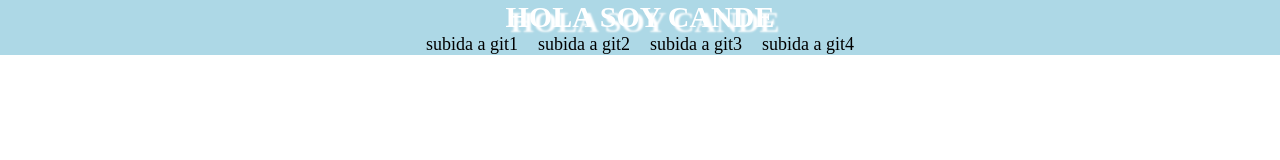
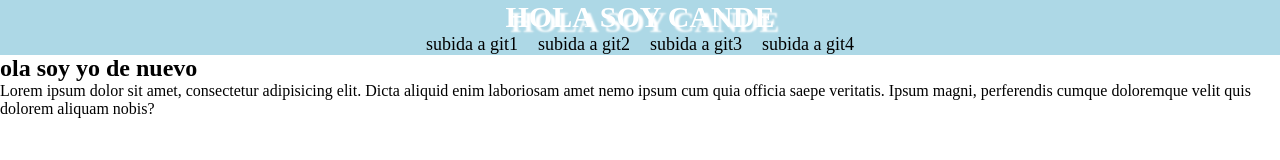
Before and after one commit to candelaficarra/PROYECTO-TARDE, a plain HTML site: page index.html in a window 1280 px wide. Drawn offline with Linux system fonts and the light colour scheme.

Commit message:
genere el main con un h2 y un parrafo

```diff
--- a/index.html
+++ b/index.html
@@ -17,5 +17,13 @@
     <li><a href="">subida a git4</a></li>
 </ul>
     </header>
+    <main>
+        <section>
+            <h2>ola soy yo de nuevo</h2>
+            <p>Lorem ipsum dolor sit amet, consectetur adipisicing elit. Dicta aliquid enim laboriosam amet nemo ipsum cum quia officia saepe veritatis. Ipsum magni, perferendis cumque doloremque velit quis dolorem aliquam nobis?
+
+            </p>
+        </section>
+    </main>
 </body>
 </html>
```
